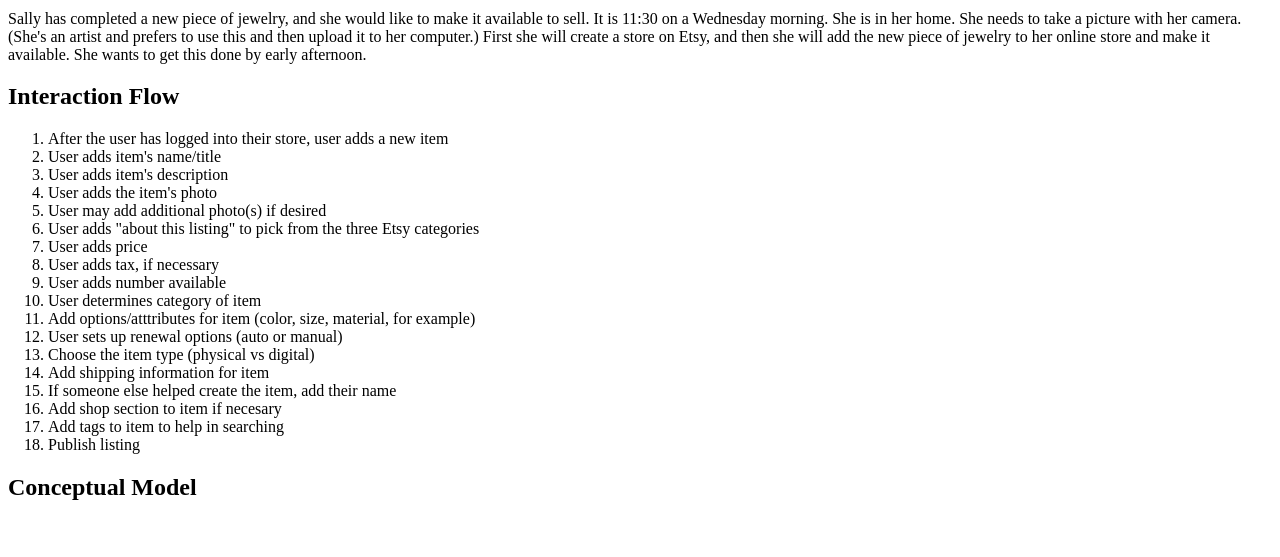
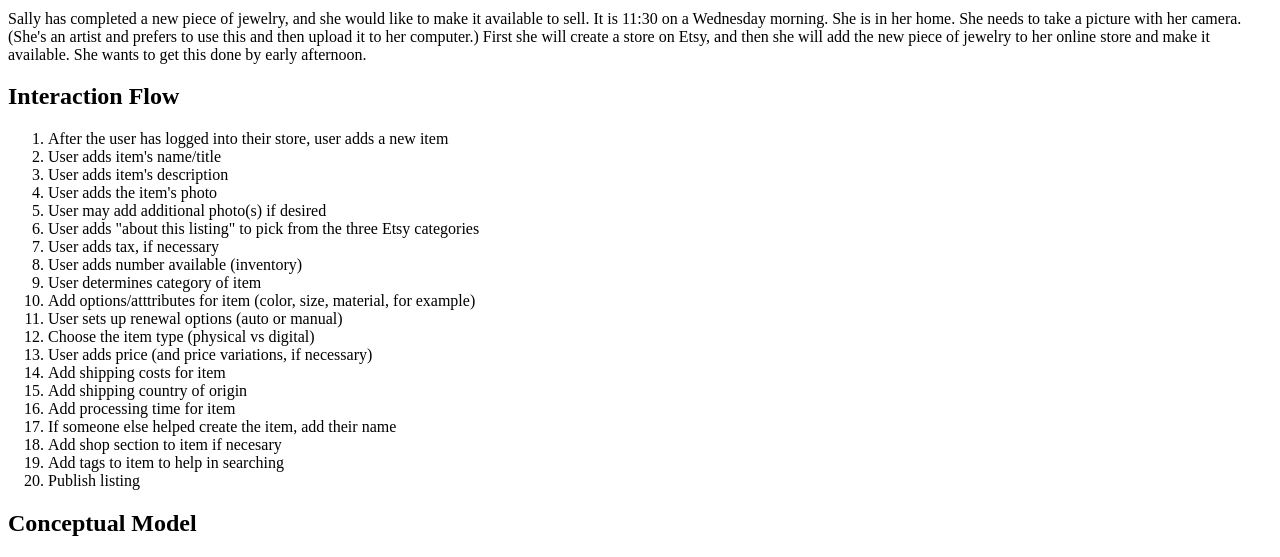
Before and after one commit to lsanchezrees/data-design-etsy, a PHP site: page / in a window 1280 px wide. Shown: the part 496-1053 px from the top of the page. Before the commit the page ends 996 px from the top, so only its background shows below. Run offline with PHP 8.4, Linux system fonts and the light colour scheme.

Commit message:
Updated interaction flow

```diff
--- a/index.php
+++ b/index.php
@@ -25,14 +25,16 @@
 			<li>User adds the item's photo</li>
 			<li>User may add additional photo(s) if desired</li>
 			<li>User adds "about this listing" to pick from the three Etsy categories</li>
-			<li>User adds price</li>
 			<li>User adds tax, if necessary</li>
-			<li>User adds number available</li>
+			<li>User adds number available (inventory)</li>
 			<li>User determines category of item</li>
 			<li>Add options/atttributes for item (color, size, material, for example)</li>
 			<li>User sets up renewal options (auto or manual)</li>
 			<li>Choose the item type (physical vs digital)</li>
-			<li>Add shipping information for item</li>
+			<li>User adds price (and price variations, if necessary)</li>
+			<li>Add shipping costs for item</li>
+			<li>Add shipping country of origin</li>
+			<li>Add processing time for item</li>
 			<li>If someone else helped create the item, add their name</li>
 			<li>Add shop section to item if necesary</li>
 			<li>Add tags to item to help in searching</li>
```
